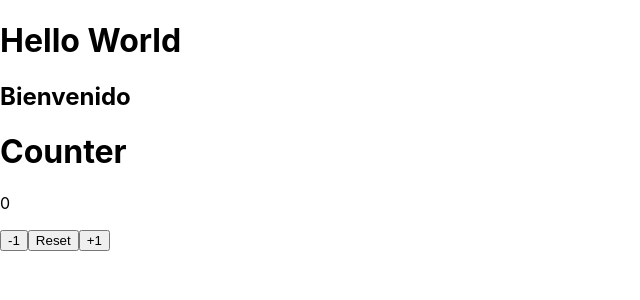
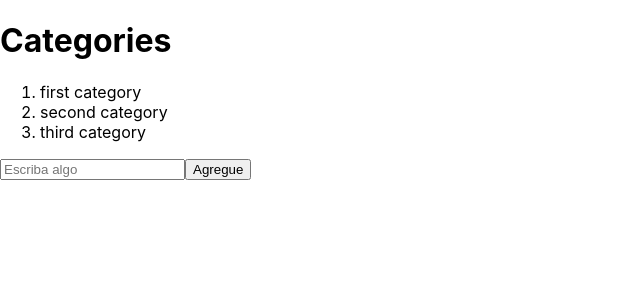
Before and after one commit to laurarengifo09/HOMEWORKS, a React (Create React App) app in the folder challenges/: page / in a window 1280 px wide. Shown: the top 300 px of the page, without its empty margins (0-640 px from the left). Built offline with nearby package versions, Linux system fonts and the light colour scheme.

Commit message:
Categories

```diff
--- a/challenges/src/App.js
+++ b/challenges/src/App.js
@@ -2,12 +2,14 @@ import logo from './logo.svg';
 import './App.css';
 import {FirstApp} from './Components/FirstApp'
 import { Counter } from './Components/Button';
+import { Categories } from './Components/Categories';
 
 function App() {
   return (
     <>
-    <FirstApp></FirstApp>
-    <Counter sum={0}></Counter>
+    {/* <FirstApp></FirstApp>
+    <Counter sum={0}></Counter> */}
+    <Categories></Categories>
     </>
 
   );
--- /dev/null
+++ b/challenges/src/Components/Categories.js
@@ -0,0 +1,37 @@
+import React, { useState } from 'react'
+
+
+
+
+ export const Categories = () => {
+
+  const [category, setCategory] = useState("");
+
+  const [categories, setCategories] = useState(['first category', 'second category', 'third category']);
+
+  const handleCategory = (event) => {
+    setCategory(event.target.value)
+  }
+
+  const addCategories = () => {
+    setCategories([...categories, category])
+    setCategory("")
+  }
+
+  return (
+    <>
+        <h1>Categories</h1>
+        <ol>
+            {
+                categories.map((category, key) => {
+                    return <li key={key}>
+                        {category}
+                        </li>;
+                })
+            }
+        </ol>
+        <input value={category} type="text" placeholder='Escriba algo' onChange={e => handleCategory(e)}></input>
+        <button onClick={addCategories}>Agregue</button>
+    </>
+  )
+}
```
